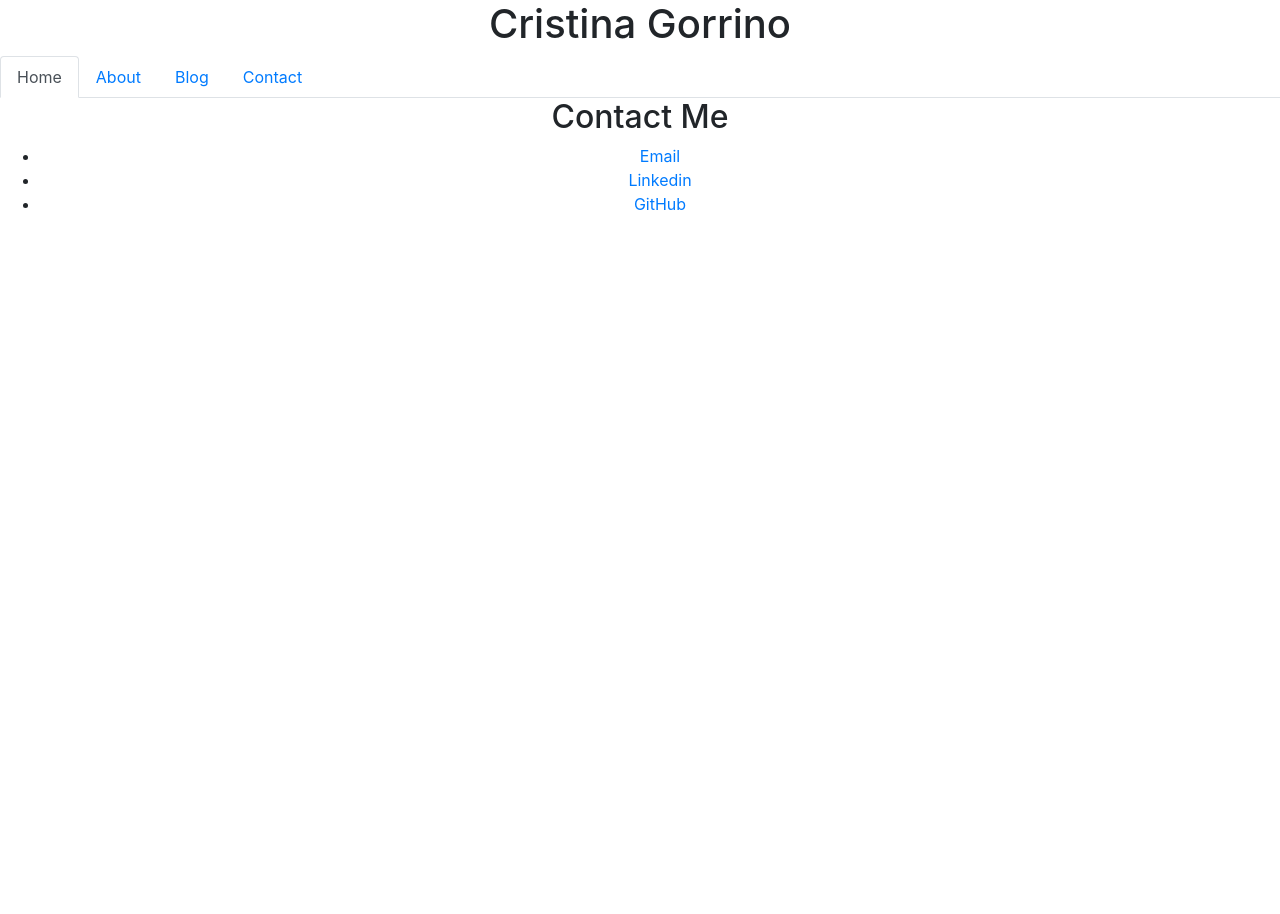
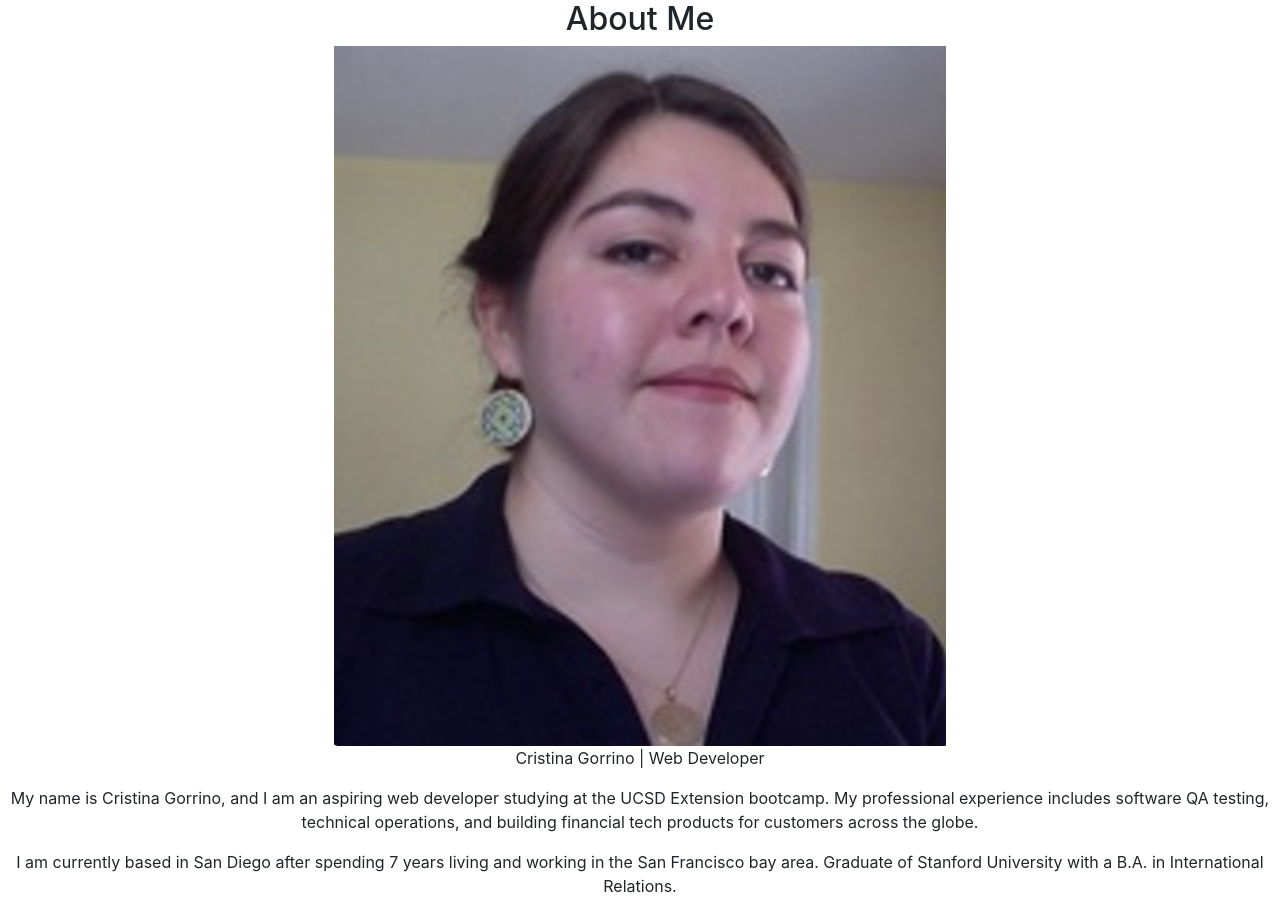
Before and after one commit to cristina-gorrino/professional-portfolio-react, a React (Create React App) app: page / in a window 1280 px wide. Before the commit the page ends 800 px from the top, so only its background shows below. Built offline with nearby package versions, Linux system fonts and the light colour scheme.

Commit message:
Testing the About Me section and the profile picture

```diff
--- a/src/App.js
+++ b/src/App.js
@@ -1,4 +1,3 @@
-import logo from './logo.svg';
 import './App.css';
 import React from 'react';
 import MainContainer from './MainContainer'
--- a/src/MainContainer.js
+++ b/src/MainContainer.js
@@ -1,11 +1,13 @@
 import React, {useState} from 'react';
 import Navigation from './components/Navigation';
 import Header from './components/Header';
-import Project from './components/Project'
-import Footer from './components/Footer'
+import Project from './components/Project';
+import Footer from './components/Footer';
+import About from './components/pages/About';
 
 export default function MainContainer() {
     const [currentPage, setCurrentPage] = useState('Home');
+    return <About />
     // About Me, Portfolio, Contact, Resume
     // This method is checking to see what the value of `currentPage` is. Depending on the value of currentPage, we return the corresponding component to render.
     // const renderPage = () => {
--- /dev/null
+++ b/src/components/pages/About.js
@@ -0,0 +1,19 @@
+import React from 'react';
+import pfp from '../../assets/images/cg_profile_pic.png';
+export default function About () {
+    return (
+        <div>
+            <h2>About Me</h2>
+            <figure>
+                        <img id="profile-pic" src={pfp} alt="photo of me"/>
+                        <figcaption>Cristina Gorrino | Web Developer</figcaption>
+            </figure>
+            <p> My name is Cristina Gorrino, and I am an aspiring web developer studying at the UCSD Extension bootcamp. My professional experience includes software QA testing, technical operations, and building financial tech products for customers across the globe.
+            </p>
+            <p>I am currently based in San Diego after spending 7 years living and working in the San Francisco bay area. Graduate of Stanford University with a B.A. in International Relations.
+            </p>
+
+
+        </div>
+    )
+}
```
Also changed, not shown: src/assets/images/cg_profile_pic.png (added), src/components/pages/Portfolio.js (added), src/components/pages/Resume.js (added), src/logo.svg (deleted).
